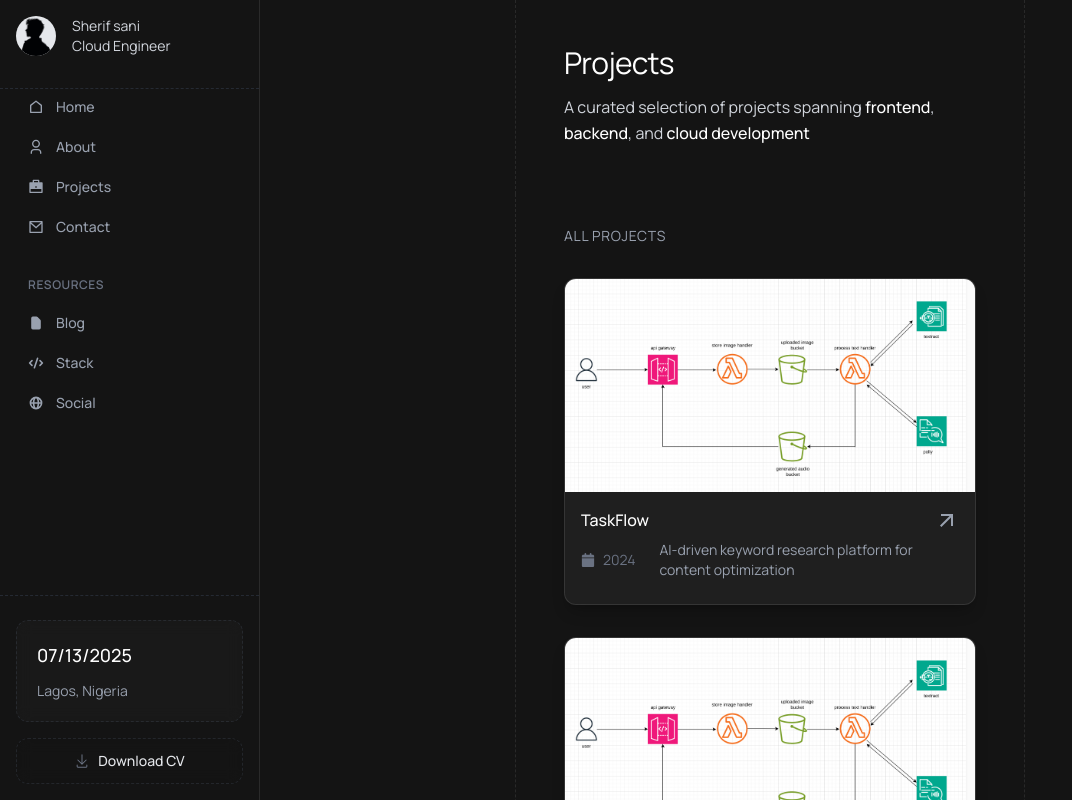
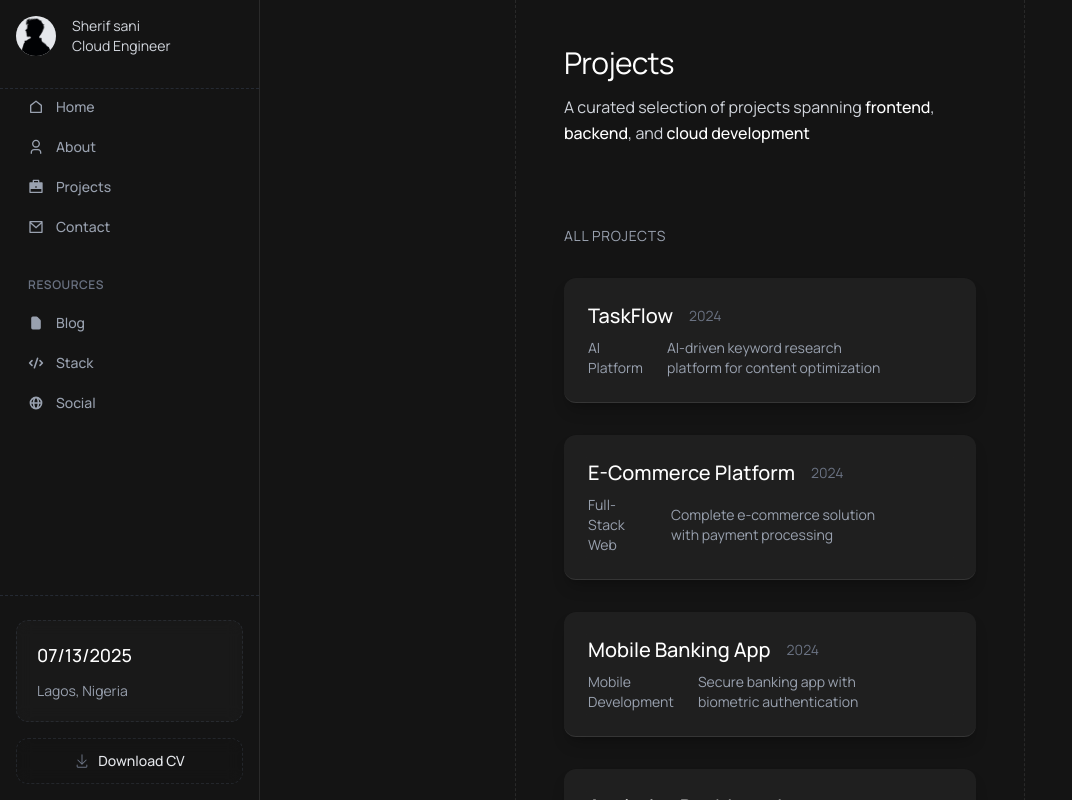
Before and after one commit to Sherifsani/bayt-v2, a Next.js app: page /projects in a window 1280 px wide. Shown: the top 800 px of the page, without its empty margins (0-1072 px from the left). Built offline with nearby package versions, Linux system fonts and the light colour scheme; a web font is replaced by a local one.

Commit message:
Refactor ProjectRow component: enhance layout and add action button for improved user interaction

```diff
--- a/app/components/projects/ProjectGrid.tsx
+++ b/app/components/projects/ProjectGrid.tsx
@@ -2,9 +2,6 @@
 
 import React from "react";
 import { motion } from "motion/react";
-import { MdOutlineArrowOutward } from "react-icons/md";
-import { FaCalendar } from "react-icons/fa6";
-
 
 interface Project {
   id: number;
@@ -27,27 +24,43 @@ const ProjectRow = ({
       initial={{ opacity: 0, y: 20 }}
       animate={{ opacity: 1, y: 0 }}
       transition={{ duration: 0.4, delay: index * 0.1 }}
-      className="group flex flex-col items-center justify-between pb-6 border border-white/10 hover:border-white/20 transition-all duration-300 bg-white/5 backdrop-blur-md rounded-xl mb-8 overflow-hidden shadow-lg shadow-black/20"
+      className="group flex items-center justify-between py-6 border-b border-white/10 hover:border-white/20 transition-all duration-300 bg-white/5 backdrop-blur-md rounded-xl mb-8 overflow-hidden shadow-lg shadow-black/20 px-6"
     >
-      <div className="project-image w-full">
-        <img src="/featured/featured-img-1.png" className="w-full" alt="" />
-      </div>
       {/* Project Info */}
-      <div className="flex-1 flex flex-col items-start w-full px-4 pt-4 gap-2">
-        <div className="flex items-center gap-4 justify-between w-full">
-          <h3 className="font-medium text-white group-hover:text-gray-200 transition-colors">
+      <div className="flex-1 space-y-2">
+        <div className="flex items-center gap-4">
+          <h3 className="text-lg md:text-xl font-medium text-white group-hover:text-gray-200 transition-colors">
             {project.title}
           </h3>
-          <MdOutlineArrowOutward className="w-6 h-6 text-gray-400 group-hover:text-white transition-colors" />
+          <span className="text-sm text-gray-500">{project.year}</span>
         </div>
 
         <div className="flex items-center gap-6">
-          <span className="text-sm text-gray-500 flex items-center"><FaCalendar className="mr-2"/>{project.year}</span>
-          {/* <span className="text-sm text-gray-400">{project.category}</span> */}
+          <span className="text-sm text-gray-400">{project.category}</span>
           <p className="text-sm text-gray-400 max-w-md">
             {project.description}
           </p>
         </div>
+      </div>
+
+      {/* Action */}
+      <div className="flex items-center">
+        <button className="flex items-center gap-2 text-sm text-gray-400 hover:text-white transition-all group/btn opacity-0 group-hover:opacity-100 duration-300">
+          <span>View</span>
+          <svg
+            className="w-4 h-4 transform group-hover/btn:translate-x-1 transition-transform"
+            fill="none"
+            stroke="currentColor"
+            viewBox="0 0 24 24"
+          >
+            <path
+              strokeLinecap="round"
+              strokeLinejoin="round"
+              strokeWidth={2}
+              d="M10 6H6a2 2 0 00-2 2v10a2 2 0 002 2h10a2 2 0 002-2v-4M14 4h6m0 0v6m0-6L10 14"
+            />
+          </svg>
+        </button>
       </div>
     </motion.div>
   );
```
